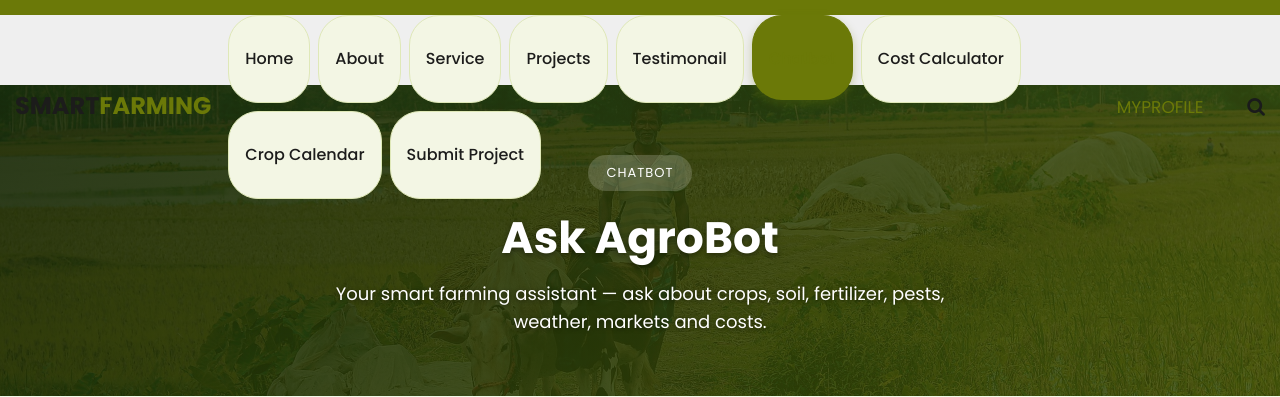
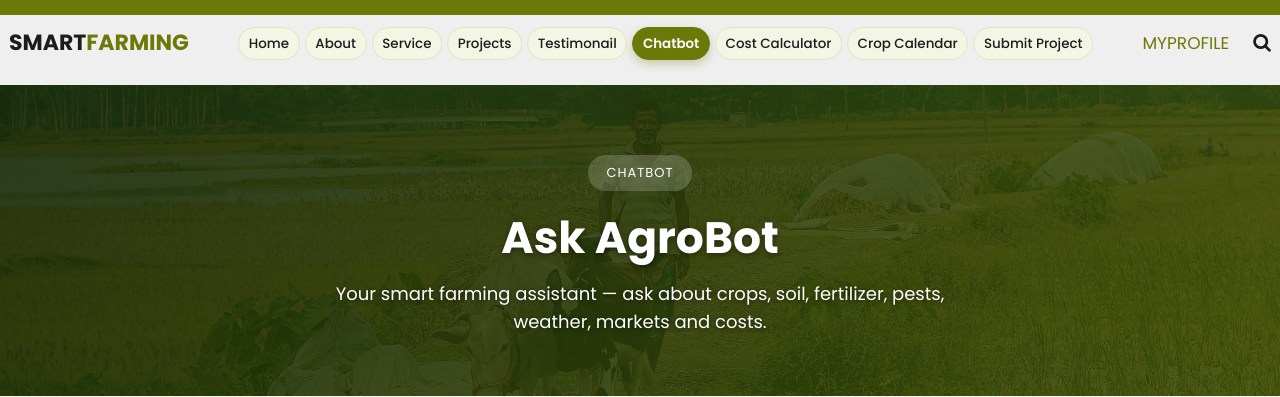
Before and after one commit to Shawon-ux/smart_farming, a PHP site: page /blog.php in a window 1280 px wide. Shown: the top 397 px of the page. Run offline with PHP 8.4, Linux system fonts and the light colour scheme; some libraries are stand-ins or nearby versions.

Commit message:
Make the header responsive across screen sizes

```diff
--- a/agropro/css/projects.css
+++ b/agropro/css/projects.css
@@ -1,6 +1,6 @@
 /* Shared styling for Projects + Contact (project request) pages */
 :root{--g1:#6b7908;--g2:#8aa10b;--ink:#1f2a1f;--soft:#f4f7ea;}
-.site-navbar ul li a.active{color:var(--g1);font-weight:600;border-bottom:3px solid var(--g1);padding-bottom:4px}
+.site-navbar ul li a.active{font-weight:600}
 .page-hero{background:linear-gradient(135deg,rgba(25,40,5,.9),rgba(60,75,5,.85)),url(../images/bd/hero.jpg) center/cover;color:#fff;text-align:center;padding:70px 15px 60px}
 .page-hero h1{text-shadow:0 2px 6px rgba(0,0,0,.45);font-size:44px;font-weight:700;margin:0 0 10px;color:#fff}
 .page-hero p,.page-hero p a{color:#fff !important;opacity:1;font-size:18px;margin:0 auto;max-width:640px;text-shadow:0 1px 4px rgba(0,0,0,.5)}
--- a/agropro/css/style.css
+++ b/agropro/css/style.css
@@ -1056,3 +1056,73 @@ ul.social_icon li a i:hover {
 }
 
 .about_page .about, .service_page .services, .blog_page .news {padding-bottom: 90px;}
+/* ===== Responsive header: one line when it fits, tidy centered rows when it doesn't ===== */
+@media (min-width: 768px) {
+    .header-area {
+        height: auto;
+        min-height: 85px;
+        line-height: 1.4;
+        padding-bottom: 12px;
+    }
+    .header-area .d_flex {
+        flex-wrap: nowrap;
+        gap: 14px;
+        padding-top: 12px;
+    }
+    .header-area .d_flex > [class*="col-"] {
+        width: auto;
+        max-width: none;
+        flex: 0 0 auto;
+        padding-left: 0;
+        padding-right: 0;
+    }
+    .header-area .d_flex > .col-md-8 {
+        flex: 1 1 0;
+        min-width: 0;
+    }
+    .header-area .logo a { white-space: nowrap; }
+    .header-area ul.email { margin: 0; padding: 0; list-style: none; display: flex; align-items: center; gap: 14px; white-space: nowrap; }
+    .header-area ul.email li { padding: 0; }
+    .site-navbar { width: 100%; justify-content: center; }
+    .site-navbar ul { justify-content: center; row-gap: 8px; column-gap: 8px; }
+    .site-navbar ul li a { font-size: 15px; padding: 8px 14px; line-height: 1.3; }
+    .nav-toggler { display: none; }
+}
+@media (min-width: 768px) and (max-width: 1199px) {
+    .site-navbar ul li a { font-size: 14px; padding: 7px 11px; }
+}
+@media (min-width: 768px) {
+    .header-area .site-navbar ul li { padding-right: 0 !important; }
+    .header-area .container-fluid { padding-left: 24px; padding-right: 24px; }
+}
+@media (min-width: 1200px) {
+    .site-navbar ul li a { font-size: 15px; padding: 8px 12px; }
+}
+
+/* ===== Header final: single row on wide screens, hamburger when narrower (zoom-safe) ===== */
+.inner_page .header-area { position: relative; }
+@media (min-width: 1280px) {
+    .header-area .site-navbar ul { flex-wrap: nowrap; gap: 5px; }
+    .header-area .site-navbar ul li a { font-size: clamp(13px, 1.05vw, 15px); padding: 7px clamp(8px, 0.75vw, 12px); }
+    .header-area .logo a { font-size: 22px; }
+    .nav-toggler { display: none; }
+}
+@media (min-width: 768px) and (max-width: 1279px) {
+    .header-area .d_flex > .col-md-8 { flex: 1 1 auto; }
+    .header-area .site-navbar { justify-content: flex-end; min-height: 50px; }
+    .header-area .nav-toggler { display: block; position: static; z-index: 99999; }
+    .header-area .site-navbar ul {
+        position: absolute; left: 0; right: 0; top: 100%; width: 100%;
+        flex-direction: column; align-items: center; flex-wrap: nowrap; gap: 8px;
+        background: #fff; max-height: 0; overflow: hidden; transition: .3s; z-index: 99998;
+        box-shadow: 0 8px 14px rgba(0,0,0,.18);
+    }
+    .header-area .site-navbar ul.open { max-height: 100vh; overflow: visible; padding: 14px 0 18px; }
+    .header-area .site-navbar ul li { width: auto; }
+    .header-area .site-navbar ul li a { font-size: 16px; padding: 9px 26px; }
+}
+@media (min-width: 768px) and (max-width: 1279px) {
+    .header-area .d_flex, .header-area .d_flex > [class*="col-"], .header-area .navbar-area, .header-area .site-navbar { position: static; }
+    .header-area .site-navbar ul { line-height: 1.4; }
+    .header-area .site-navbar ul li { padding: 0; }
+}
--- a/agropro/navbar.html
+++ b/agropro/navbar.html
@@ -35,3 +35,20 @@
         </div>
     </div>
 </header>
+<script>
+// Self-contained mobile/zoomed menu toggle (works even on pages that don't load custom.js)
+(function () {
+  var btn = document.querySelector('.site-navbar .nav-toggler');
+  var menu = document.querySelector('.site-navbar ul');
+  if (!btn || !menu) return;
+  btn.addEventListener('click', function () {
+    var before = menu.classList.contains('open');
+    setTimeout(function () {            // if custom.js already toggled it, do nothing
+      if (menu.classList.contains('open') === before) {
+        menu.classList.toggle('open');
+        btn.classList.toggle('toggler-open');
+      }
+    }, 0);
+  });
+})();
+</script>
```
